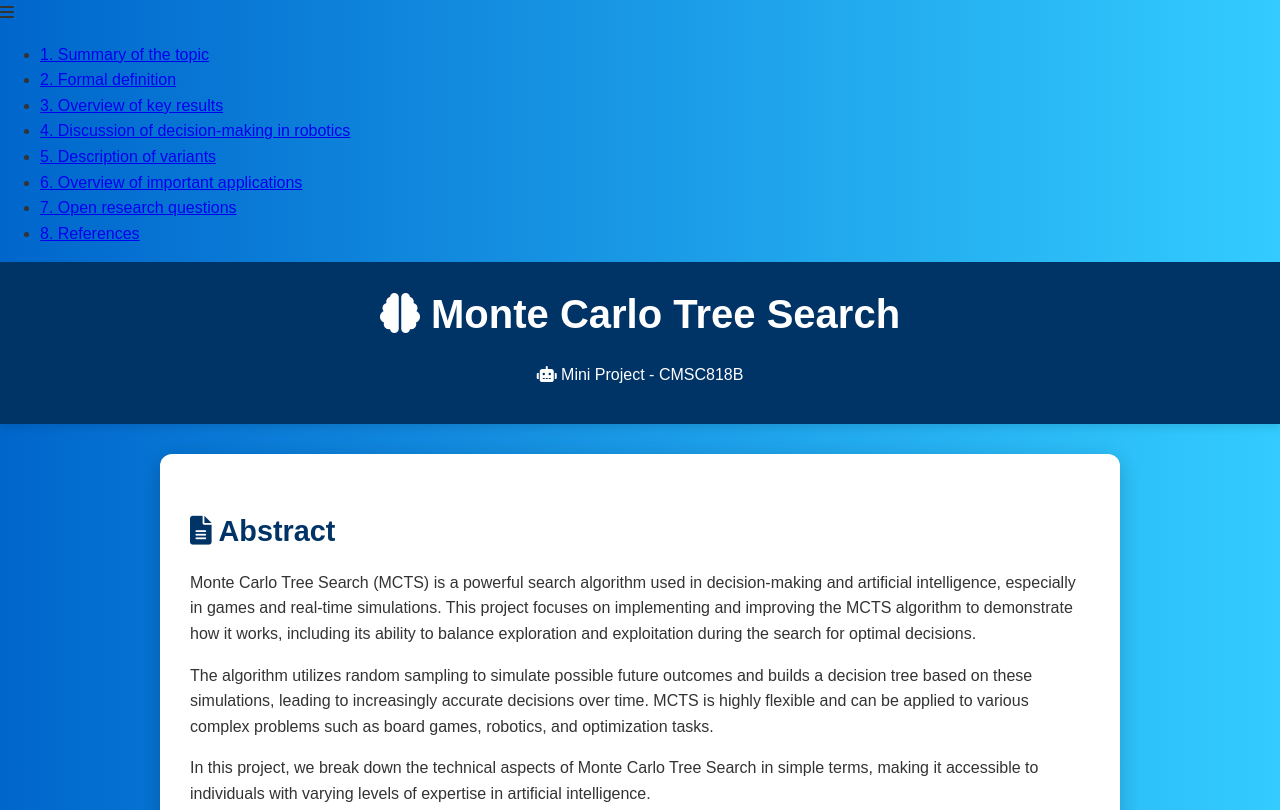
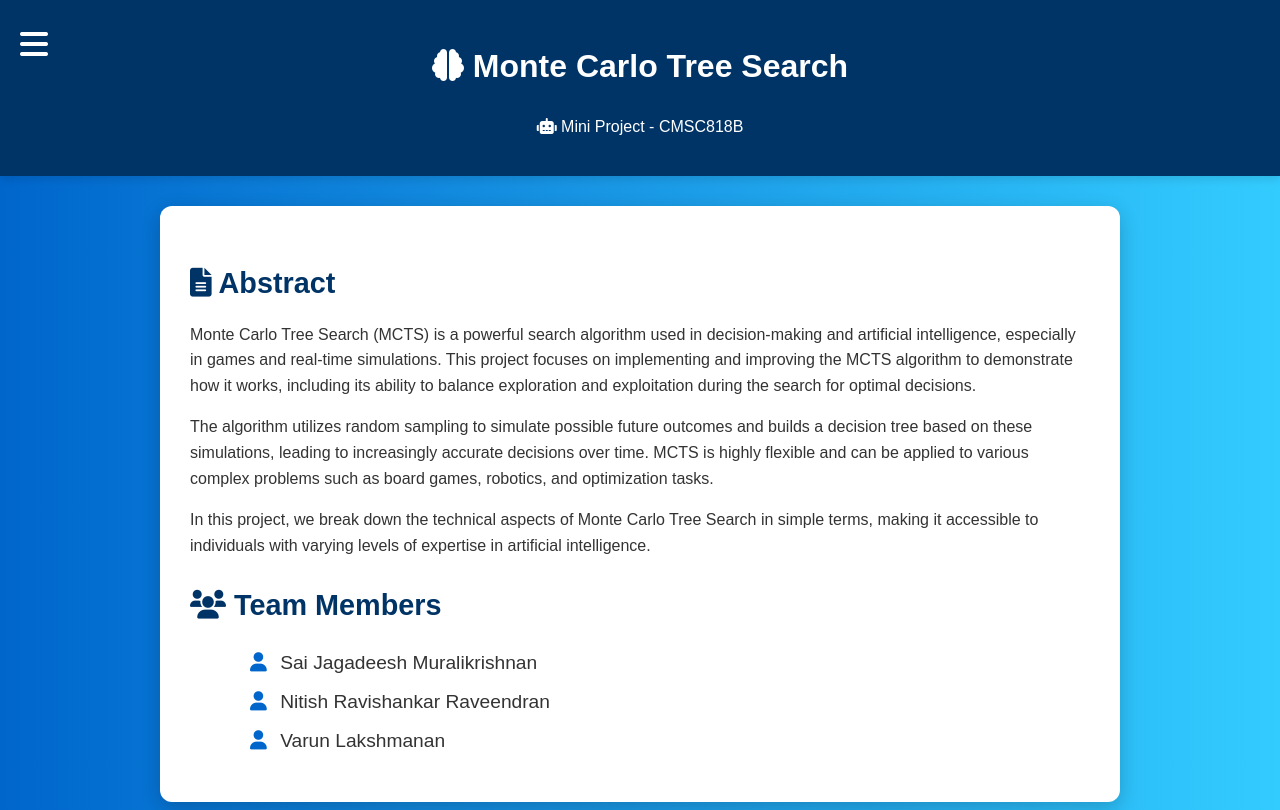
Before and after one commit to cravotics/monte-carlo-tree-search, a plain HTML site: page index.html in a window 1280 px wide. Shown: the top 810 px of the page. Drawn offline with Linux system fonts and the light colour scheme.

Commit message:
Update style.css added icon for redirects

```diff
--- a/public/css/style.css
+++ b/public/css/style.css
@@ -19,14 +19,55 @@ header {
     transition: all 0.3s ease;
 }
 
-header h1 {
-    font-size: 2.5em;
-    margin: 0;
+/* Burger Menu */
+nav {
+    position: fixed;
+    top: 20px;
+    left: 20px;
+    z-index: 1000;
 }
 
-header:hover {
-    background-color: #00224b;
+.burger-icon {
+    font-size: 2em;
     cursor: pointer;
+    color: white;
+}
+
+.menu {
+    list-style-type: none;
+    margin: 0;
+    padding: 0;
+    background-color: #003366;
+    border-radius: 10px;
+    box-shadow: 0 4px 12px rgba(0, 0, 0, 0.2);
+    padding: 10px;
+    position: fixed;
+    top: 70px;
+    left: -250px;
+    width: 200px;
+    transition: all 0.3s ease;
+}
+
+.menu.active {
+    left: 20px;
+}
+
+.menu li {
+    padding: 10px;
+    margin: 5px 0;
+    background-color: #003366;
+    border-radius: 5px;
+    transition: background-color 0.3s ease;
+}
+
+.menu li:hover {
+    background-color: #005999;
+}
+
+.menu li a {
+    color: white;
+    text-decoration: none;
+    font-size: 1.1em;
 }
 
 /* Section container */
```
